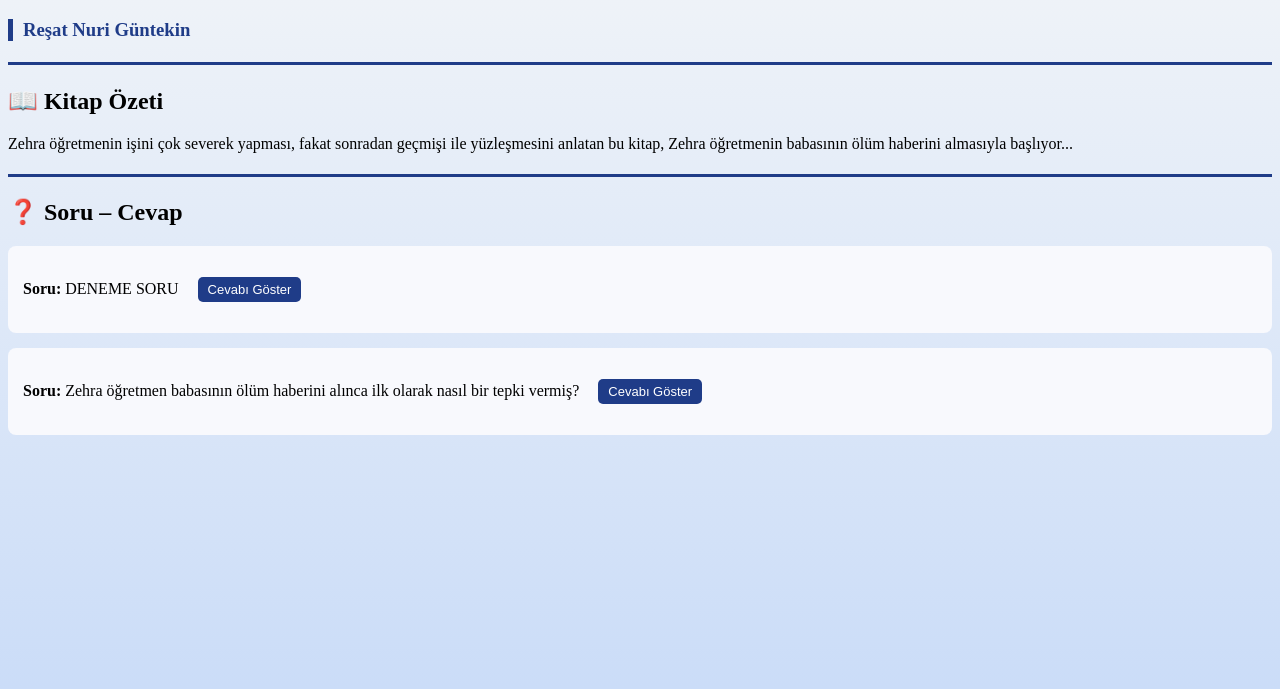
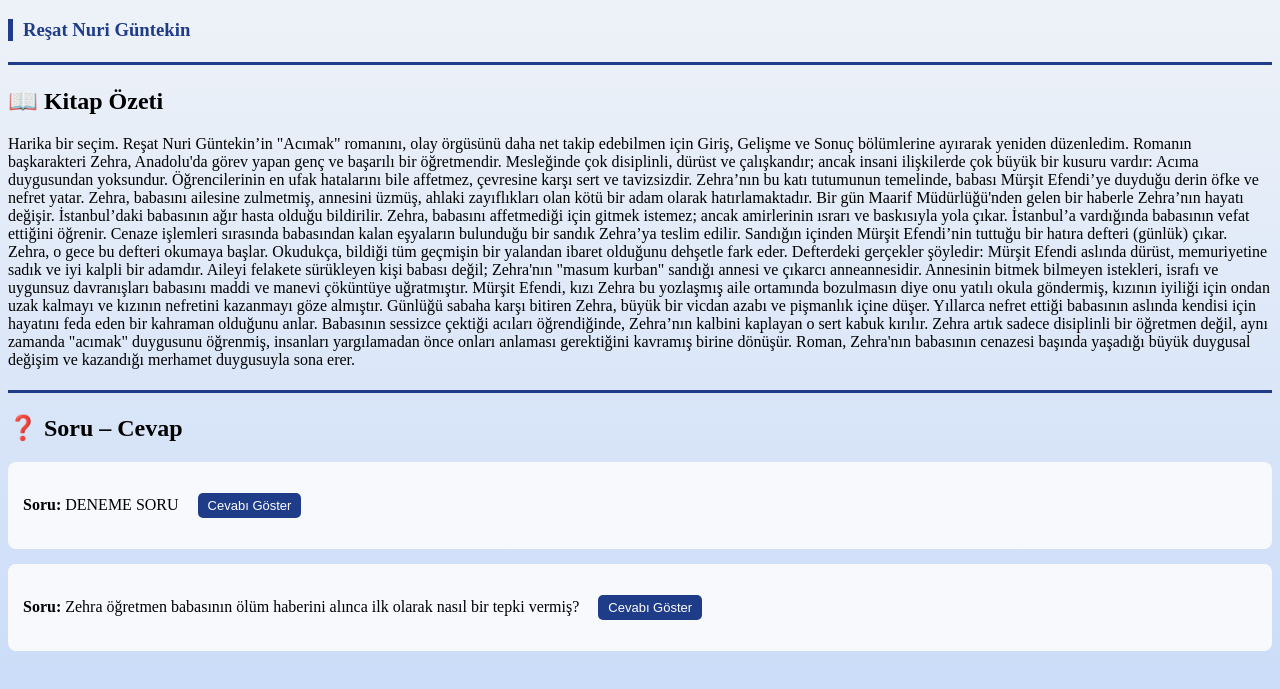
Before and after one commit to Furkannk/EserBox, a plain HTML site: page Kitaplar/acımak.html in a window 1280 px wide. Shown: the part 113-802 px from the top of the page. Drawn offline with Linux system fonts and the light colour scheme.

Commit message:
acımak kitabı düzenlendi
0.2

```diff
--- a/Kitaplar/acımak.html
+++ b/Kitaplar/acımak.html
@@ -19,8 +19,28 @@
 <h2>📖 Kitap Özeti</h2>
 
 <p>
-Zehra öğretmenin işini çok severek yapması, fakat sonradan geçmişi ile yüzleşmesini
-anlatan bu kitap, Zehra öğretmenin babasının ölüm haberini almasıyla başlıyor...
+Harika bir seçim. Reşat Nuri Güntekin’in "Acımak" romanını, olay örgüsünü daha net takip edebilmen için Giriş, Gelişme ve Sonuç bölümlerine ayırarak yeniden düzenledim.
+
+
+Romanın başkarakteri Zehra, Anadolu'da görev yapan genç ve başarılı bir öğretmendir. Mesleğinde çok disiplinli, dürüst ve çalışkandır; ancak insani ilişkilerde çok büyük bir kusuru vardır: Acıma duygusundan yoksundur. Öğrencilerinin en ufak hatalarını bile affetmez, çevresine karşı sert ve tavizsizdir. Zehra’nın bu katı tutumunun temelinde, babası Mürşit Efendi’ye duyduğu derin öfke ve nefret yatar. Zehra, babasını ailesine zulmetmiş, annesini üzmüş, ahlaki zayıflıkları olan kötü bir adam olarak hatırlamaktadır.
+
+
+Bir gün Maarif Müdürlüğü'nden gelen bir haberle Zehra’nın hayatı değişir. İstanbul’daki babasının ağır hasta olduğu bildirilir. Zehra, babasını affetmediği için gitmek istemez; ancak amirlerinin ısrarı ve baskısıyla yola çıkar. İstanbul’a vardığında babasının vefat ettiğini öğrenir.
+
+Cenaze işlemleri sırasında babasından kalan eşyaların bulunduğu bir sandık Zehra’ya teslim edilir. Sandığın içinden Mürşit Efendi’nin tuttuğu bir hatıra defteri (günlük) çıkar. Zehra, o gece bu defteri okumaya başlar. Okudukça, bildiği tüm geçmişin bir yalandan ibaret olduğunu dehşetle fark eder.
+
+Defterdeki gerçekler şöyledir:
+
+Mürşit Efendi aslında dürüst, memuriyetine sadık ve iyi kalpli bir adamdır.
+
+Aileyi felakete sürükleyen kişi babası değil; Zehra'nın "masum kurban" sandığı annesi ve çıkarcı anneannesidir. Annesinin bitmek bilmeyen istekleri, israfı ve uygunsuz davranışları babasını maddi ve manevi çöküntüye uğratmıştır.
+
+Mürşit Efendi, kızı Zehra bu yozlaşmış aile ortamında bozulmasın diye onu yatılı okula göndermiş, kızının iyiliği için ondan uzak kalmayı ve kızının nefretini kazanmayı göze almıştır.
+
+
+Günlüğü sabaha karşı bitiren Zehra, büyük bir vicdan azabı ve pişmanlık içine düşer. Yıllarca nefret ettiği babasının aslında kendisi için hayatını feda eden bir kahraman olduğunu anlar. Babasının sessizce çektiği acıları öğrendiğinde, Zehra’nın kalbini kaplayan o sert kabuk kırılır.
+
+Zehra artık sadece disiplinli bir öğretmen değil, aynı zamanda "acımak" duygusunu öğrenmiş, insanları yargılamadan önce onları anlaması gerektiğini kavramış birine dönüşür. Roman, Zehra'nın babasının cenazesi başında yaşadığı büyük duygusal değişim ve kazandığı merhamet duygusuyla sona erer.
 </p>
 
 <h4 class="ALT"></h4>
```
